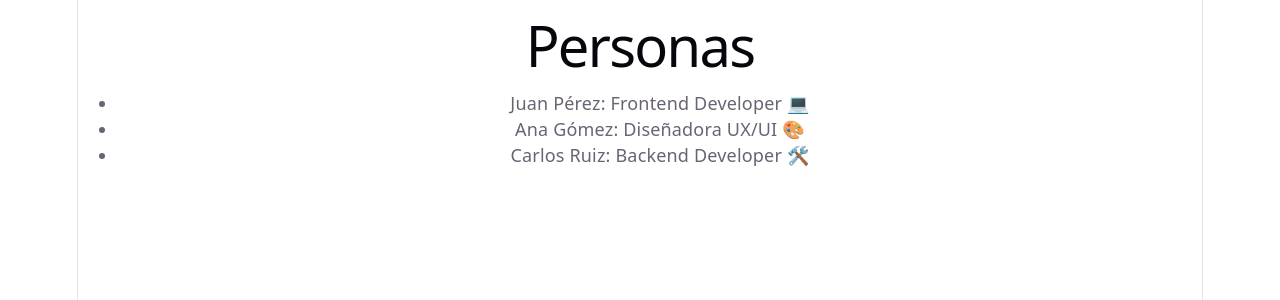
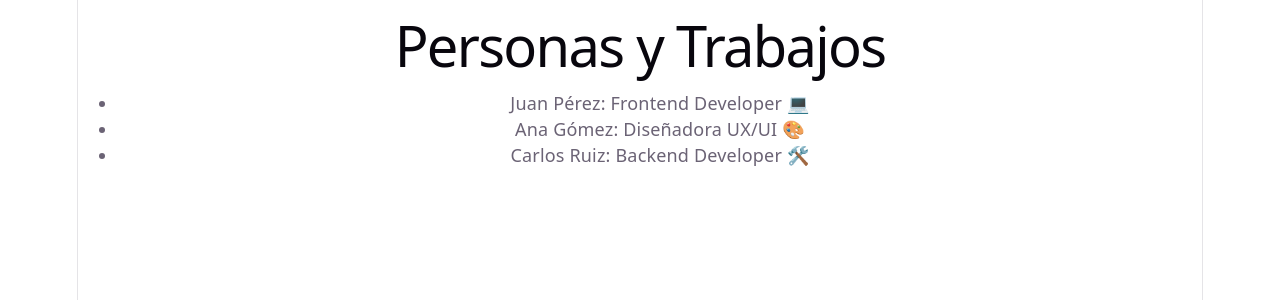
Before and after one commit to JuanEndl/CursoReact-08-26, a React (Vite) app in the folder ecommers/: page / in a window 1280 px wide. Shown: the top 300 px of the page. Built offline with nearby package versions, Linux system fonts and the light colour scheme.

Commit message:
clase 3 ({children})

```diff
--- a/ecommers/src/components/Bienvenida.jsx
+++ b/ecommers/src/components/Bienvenida.jsx
@@ -4,14 +4,16 @@ import { Titulos } from "./Titulos";
 const Bienvenida = () => {
 
   const asistentes = [
-    { nombre: "Juan Pérez", tarea: "Frontend Developer", emoji: "💻"},
+    {nombre: "Juan Pérez", tarea: "Frontend Developer", emoji: "💻"},
     {nombre: "Ana Gómez",tarea: "Diseñadora UX/UI",emoji: "🎨"},
     {nombre: "Carlos Ruiz", tarea: "Backend Developer", emoji: "🛠️"}
   ];
 
   return (
     <div>
-        <Titulos/>
+        <Titulos>
+            <h1>Personas y Trabajos</h1>
+        </Titulos>
       <Asistentes personas={asistentes} />
     </div>
   );
--- a/ecommers/src/components/Titulos.jsx
+++ b/ecommers/src/components/Titulos.jsx
@@ -1,11 +1,11 @@
-import React, { Children } from 'react'
+export const Titulos = ({ children }) => {
 
-export const Titulos = () => {
   return (
     <div>
-        <h1>Personas</h1>
+      {children}
     </div>
-  )
-}
+  );
+
+};
 
 export default Titulos;
```
